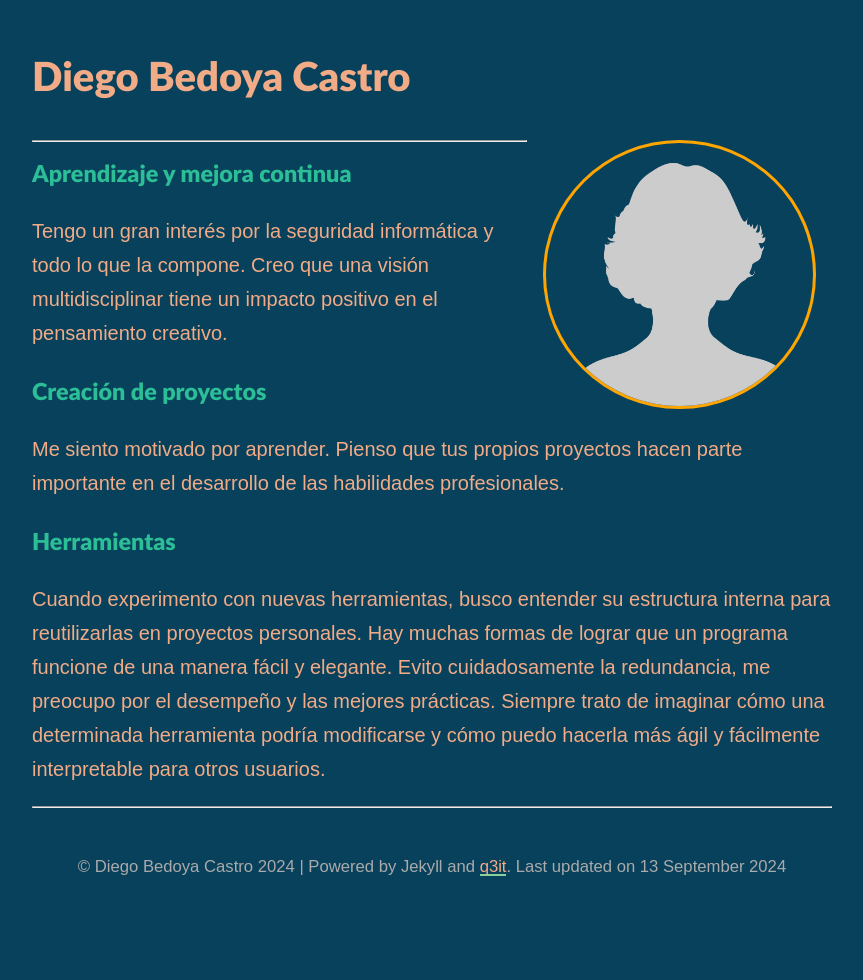
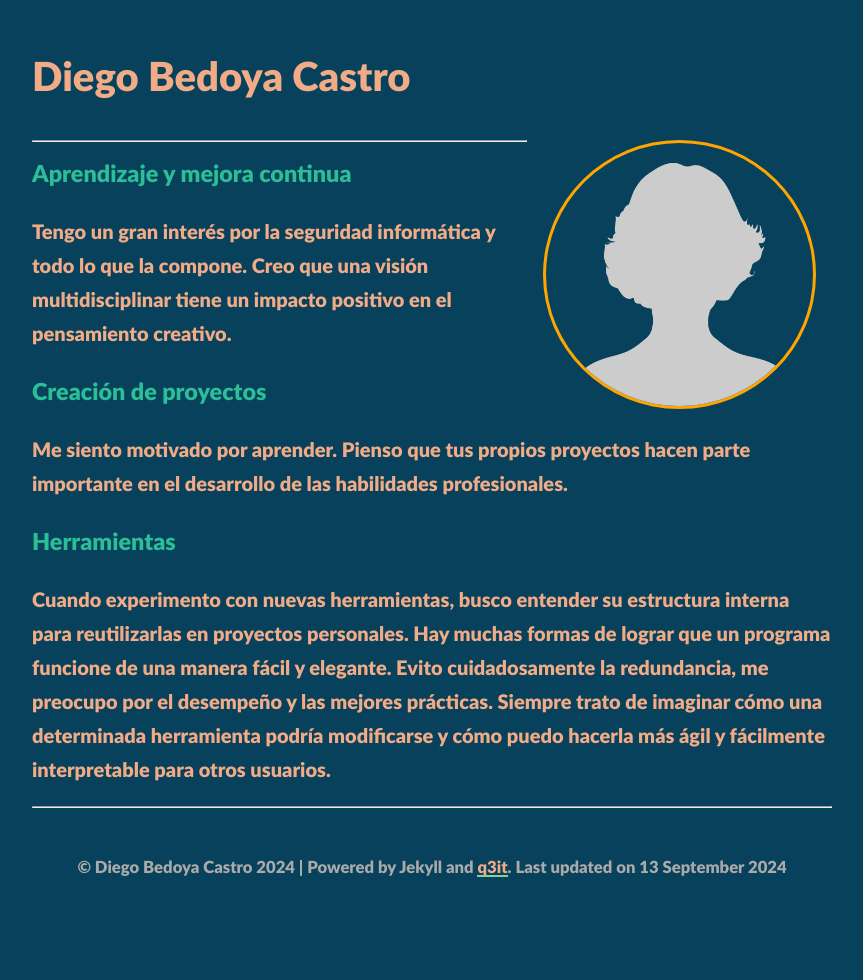
Before and after one commit to q3it/card, a Jekyll site: the page built from index.md, in a window 1280 px wide. Shown: the whole page, without its empty margins (208-1071 px from the left). Built offline with Jekyll 4.4.1, drawn with Linux system fonts in a browser that asks for light colours; nearby versions of some CDN libraries.

Commit message:
Update variables.scss

```diff
--- a/assets/css/_sass/variables.scss
+++ b/assets/css/_sass/variables.scss
@@ -1,4 +1,4 @@
-$base-font-family: 'Lora', sans-serif;
+$base-font-family: 'Lato', sans-serif;
 /*$base-font-family: 'Work Sans', sans-serif;*/
 $base-font-size:   20px;
 $base-font-weight: 400;
```
